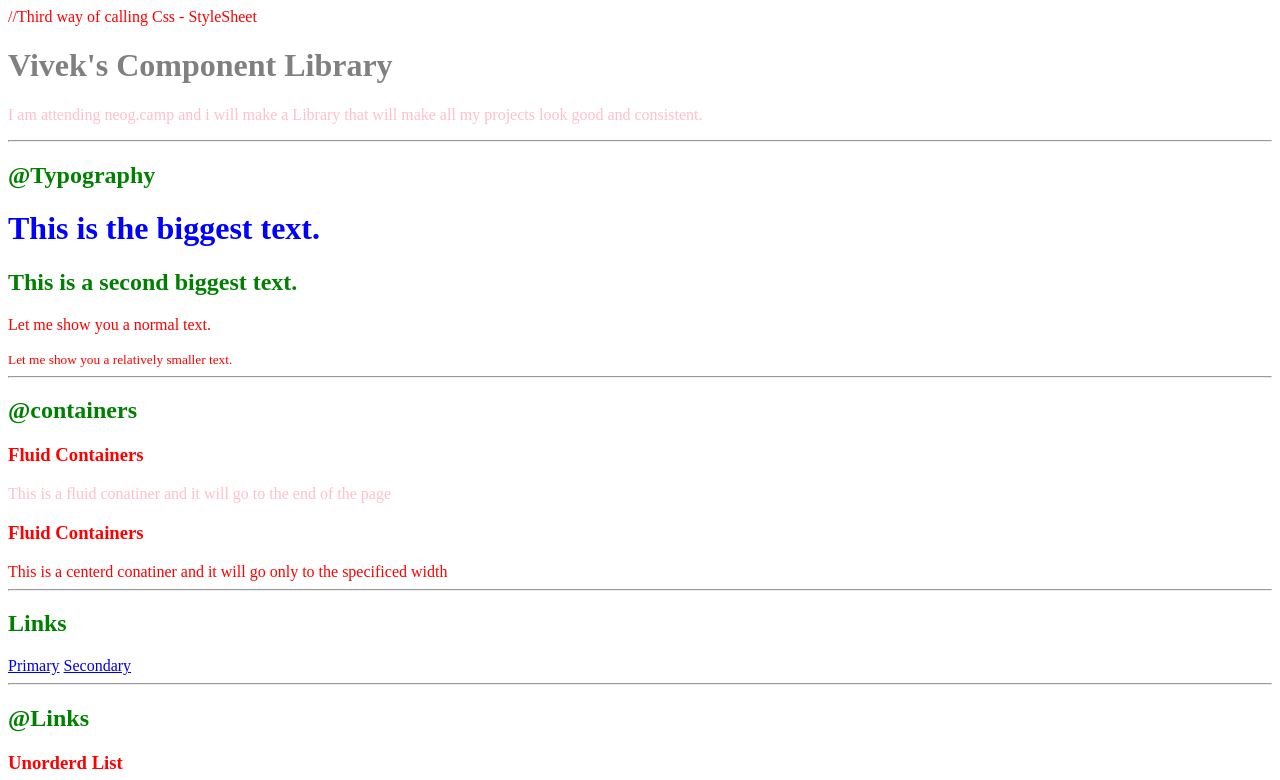
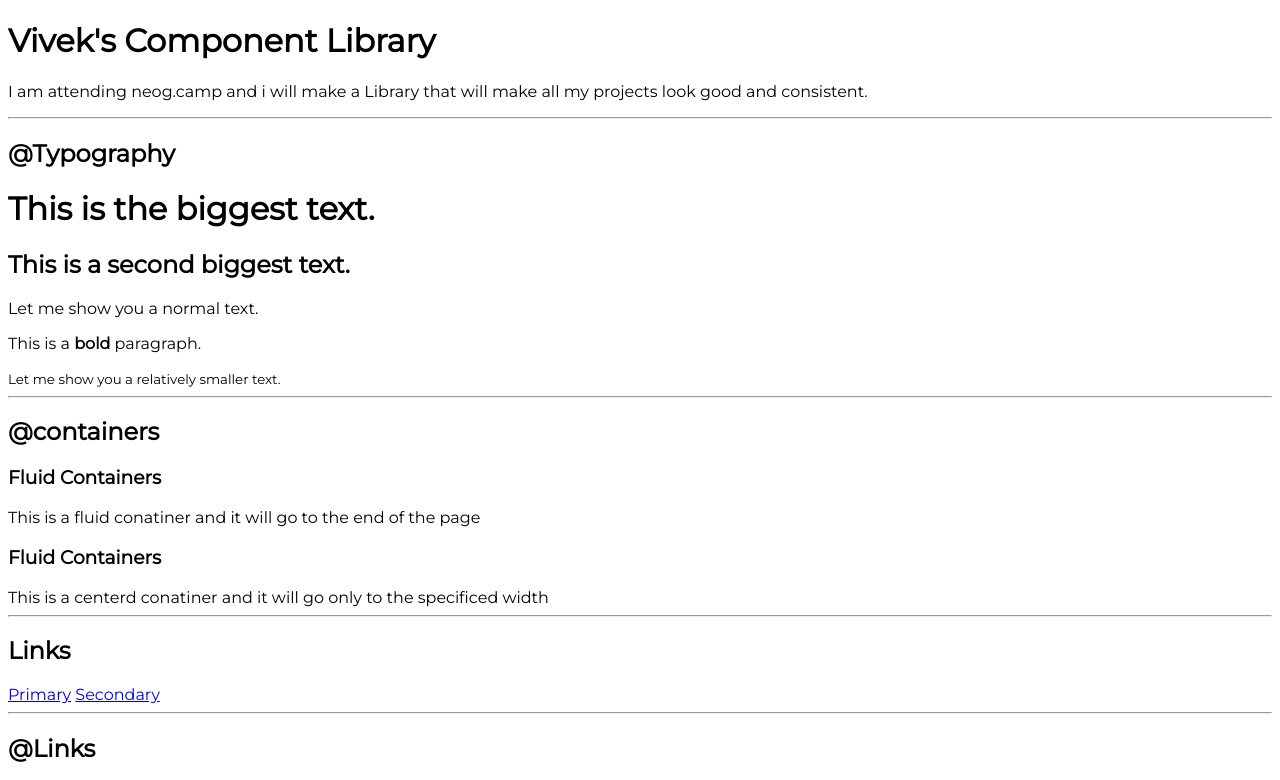
Before and after one commit to viveksuarez7/neog-camp-lesson-3.1, a plain HTML site: page index.html in a window 1280 px wide. Shown: the top 780 px of the page. Drawn offline with Linux system fonts and the light colour scheme.

Commit message:
update:added font

```diff
--- a/index.html
+++ b/index.html
@@ -6,12 +6,9 @@
     <meta http-equiv="X-UA-Compatible" content="IE=edge">
     <meta name="viewport" content="width=device-width, initial-scale=1.0">
     <style>
-        /* CSS Way 1 :Style TAG*/
-        /* body{
-            color: red;
-        } */
+
     </style>
-    //Third way of calling Css - StyleSheet
+
     <link rel="stylesheet" href="style.css">
     <title>Component Library</title>
 </head>
@@ -20,9 +17,10 @@
 
     <!-- CSS way 2 -->
     <!-- style="color:red" -->
-    <h1 id="lib-header">Vivek's Component Library</h1>
-    <p class="para">I am attending neog.camp and i will make a Library that will make all my projects look good and
+    <h1>Vivek's Component Library</h1>
+    <p>I am attending neog.camp and i will make a Library that will make all my projects look good and
         consistent.</p>
+
 
     <hr>
 
@@ -31,6 +29,7 @@
     <h1>This is the biggest text.</h1>
     <h2>This is a second biggest text.</h2>
     <p>Let me show you a normal text.</p>
+    <p>This is a <strong>bold</strong> paragraph.</p>
     <small>Let me show you a relatively smaller text.</small>
 
     <hr>
@@ -38,7 +37,7 @@
     <h2>@containers</h2>
 
     <h3>Fluid Containers</h3>
-    <div class="para">This is a fluid conatiner and it will go to the end of the page</div>
+    <div>This is a fluid conatiner and it will go to the end of the page</div>
 
 
     <h3>Fluid Containers</h3>
--- a/style.css
+++ b/style.css
@@ -1,17 +1,5 @@
+@import url('https://fonts.googleapis.com/css2?family=Montserrat&display=swap');
+
 body{
-    color: red;
+    font-family: 'Montserrat', sans-serif;
 }
-h1{
-    color: blue;
-}
-h2{
-    color: green;
-}
-
-#lib-header{
-color: gray;
-}
-
-.para{
-    color: pink;
-}
```
